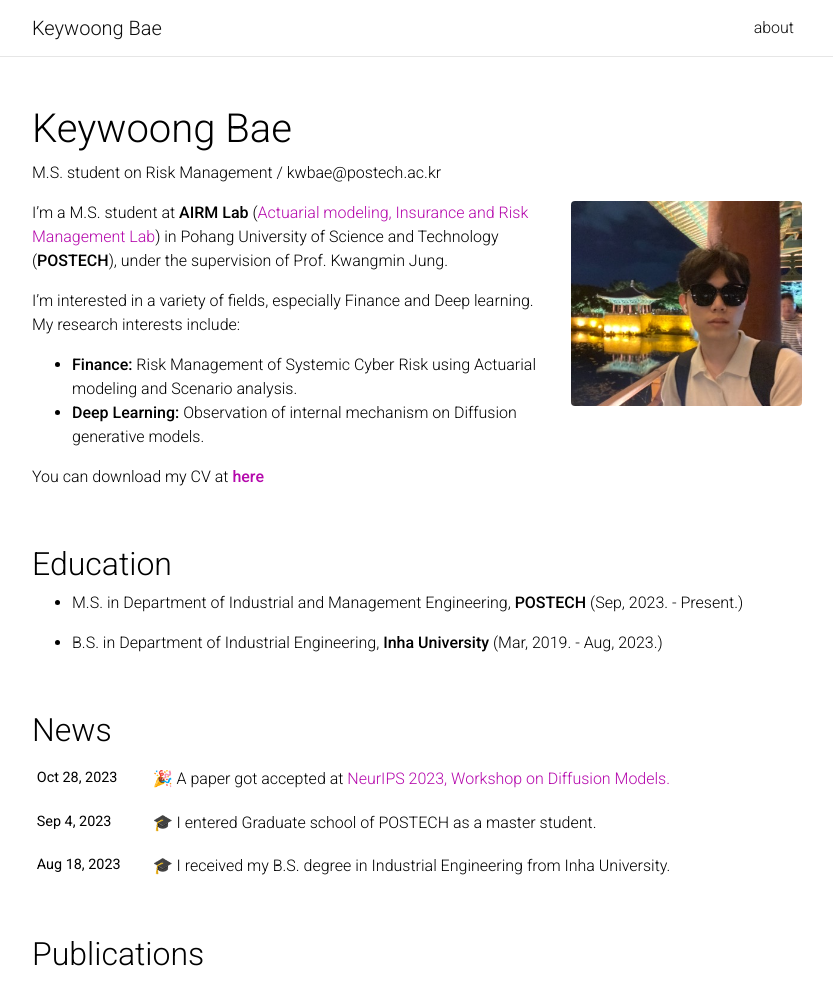
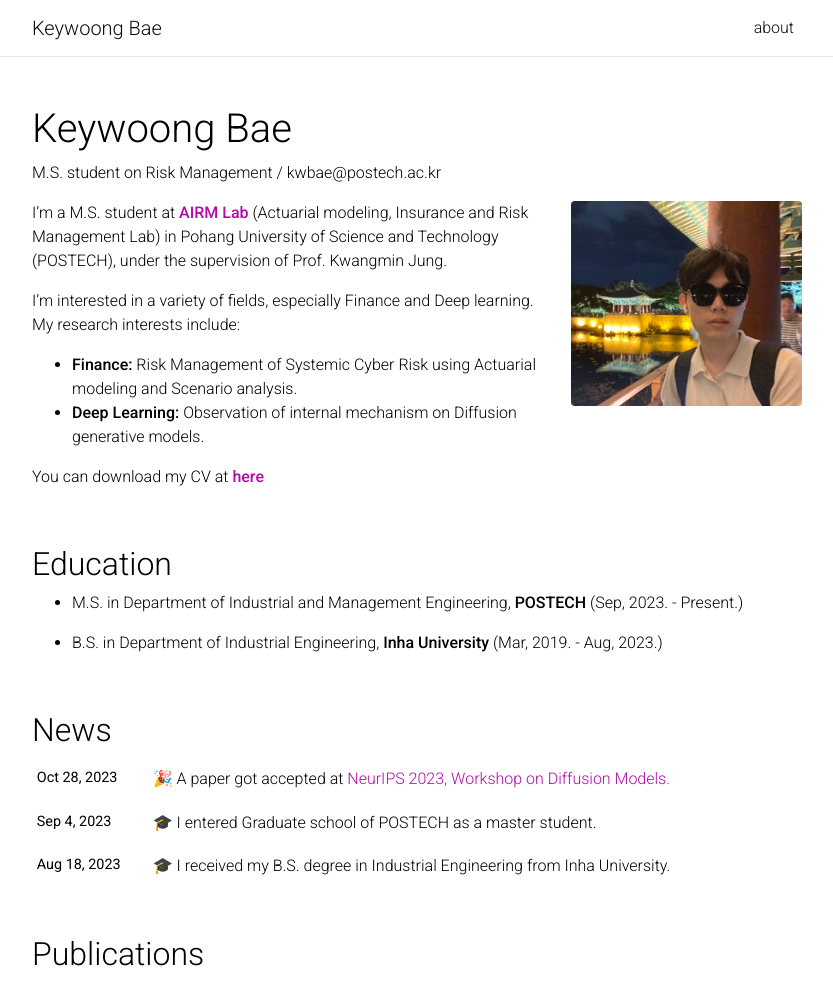
Before and after one commit to kwoongbae/kwoongbae.github.io, a Jekyll site: the page built from _pages/about.md, in a window 1280 px wide and 1377 px high, cut to the strip 0-986 px from the top of the window. Shown: the whole strip, without its empty margins (223-1056 px from the left). Built offline with Jekyll 4.4.1, drawn with Linux system fonts in a browser that asks for light colours; full-size pictures stand in for the smaller copies a plugin makes; comment, search, counter and statistics services are not loaded; a style sheet for code colours, icons or effects is not loaded.

```diff
--- a/_pages/about.md
+++ b/_pages/about.md
@@ -15,7 +15,7 @@ selected_papers: true # includes a list of papers marked as "selected={true}"
 social: true  # includes social icons at the bottom of the page
 ---
 
-I’m a M.S. student at **AIRM Lab** ([Actuarial modeling, Insurance and Risk Management Lab](https://airm.postech.ac.kr/)) in Pohang University of Science and Technology (**POSTECH**), under the supervision of Prof. Kwangmin Jung.
+I’m a M.S. student at **[AIRM Lab](https://airm.postech.ac.kr/)** (Actuarial modeling, Insurance and Risk Management Lab) in Pohang University of Science and Technology (POSTECH), under the supervision of Prof. Kwangmin Jung.
 
 I'm interested in a variety of fields, especially Finance and Deep learning. My research interests include:
 
```
